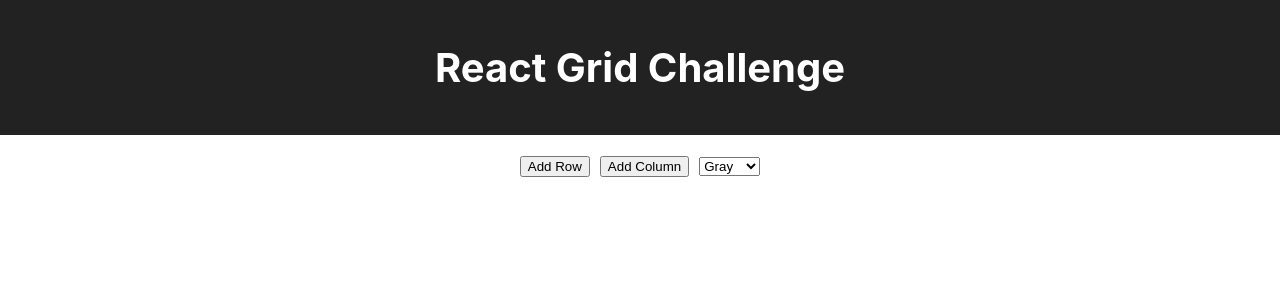
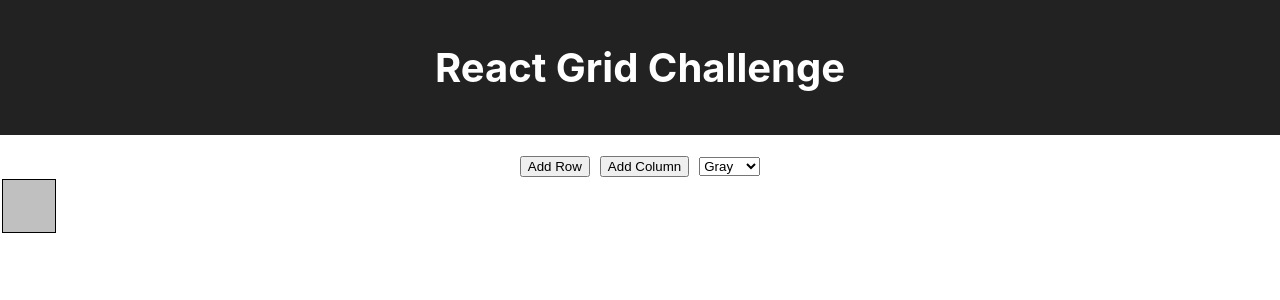
Before and after one commit to skeyan/React-Grid-Challenge, a React (Create React App) app: page / in a window 1280 px wide. Both pictures are taken after a click on the button "Add Row". Shown: the top 300 px of the page. Built offline with nearby package versions, Linux system fonts and the light colour scheme.

Commit message:
Fixed and added add row/col.

```diff
--- a/src/components/Table.js
+++ b/src/components/Table.js
@@ -8,32 +8,36 @@ class Table extends Component {
     super(props);
     this.state = {
       //Default Values:
-      numOfRows: 2,
-      numOfCols: 2,
+      numOfRows: 1,
+      numOfCols: 1,
       table: []
     };
   }
 
-  addARow = () => {
+  addRow = () => {
     let newRow = new Array(this.state.numOfCols).fill("gray");
     this.setState(
       {
-        table: [...this.state.table, newRow]
-      },
-      () => console.log(this.state.table)
+        table: [...this.state.table, newRow],
+        numOfRows: this.state.numOfRows + 1
+      }
+      // ,
+      // () => console.log("added row", this.state.numOfRows, this.state.table)
     );
   };
 
-  addACol = () => {
+  addCol = () => {
     let newTable = [...this.state.table];
     for (let i = 0; i < newTable.length; i++) {
       newTable[i].push("gray");
     }
     this.setState(
       {
-        table: newTable
-      },
-      () => console.log(this.state.table)
+        table: newTable,
+        numOfCols: this.state.numOfCols + 1
+      }
+      // ,
+      // () => console.log("added col", this.state.numOfCols, this.state.table)
     );
   };
 
@@ -46,11 +50,12 @@ class Table extends Component {
   };
 
   render() {
+    //console.log(this.state.table);
     return (
       <div>
         <div className="ButtonContainer">
-              <button onChange={this.props.addRow}>Add Row</button>
-              <button onChange={this.addCol}>Add Column</button>
+              <button onClick={this.addRow}>Add Row</button>
+              <button onClick={this.addCol}>Add Column</button>
               <select>
                 <option value="gray">Gray</option>
                 <option value="pink">Pink</option>
--- a/src/components/TableRow.js
+++ b/src/components/TableRow.js
@@ -8,8 +8,18 @@ class TableRow extends Component {
     this.state = {};
   }
 
+//Takes in 1 row list of TableRows and must render TableCells from them
+  renderRowContent = () => {
+  	console.log(this.props.row.length);
+  	let thisRow = [];
+  	for(let i = 0; i < this.props.row.length; i++) {
+  		thisRow.push(<TableCell />);
+  	}
+  	return thisRow;
+  };
+
   render() {
-    return <tr>TableRow-Here</tr>;
+    return <tr>{this.renderRowContent()}</tr>;
   }
 }
 
```
